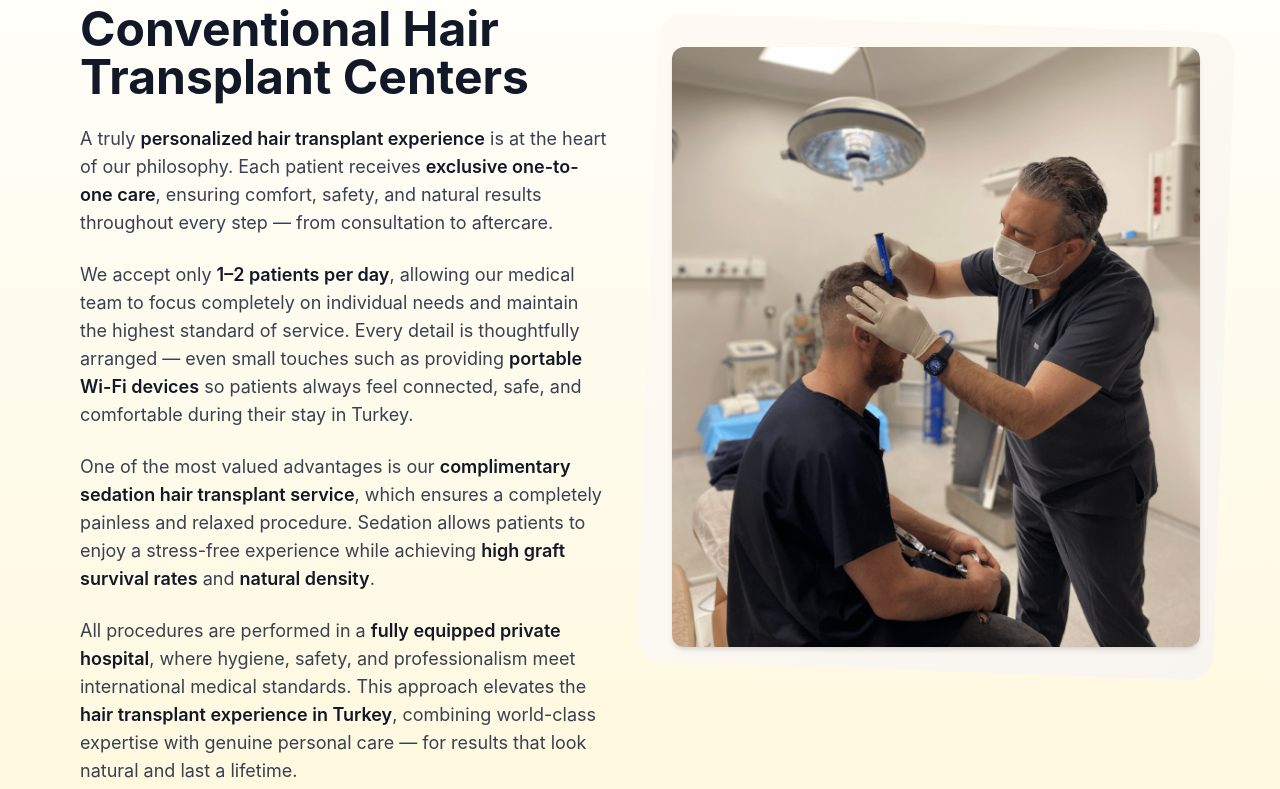
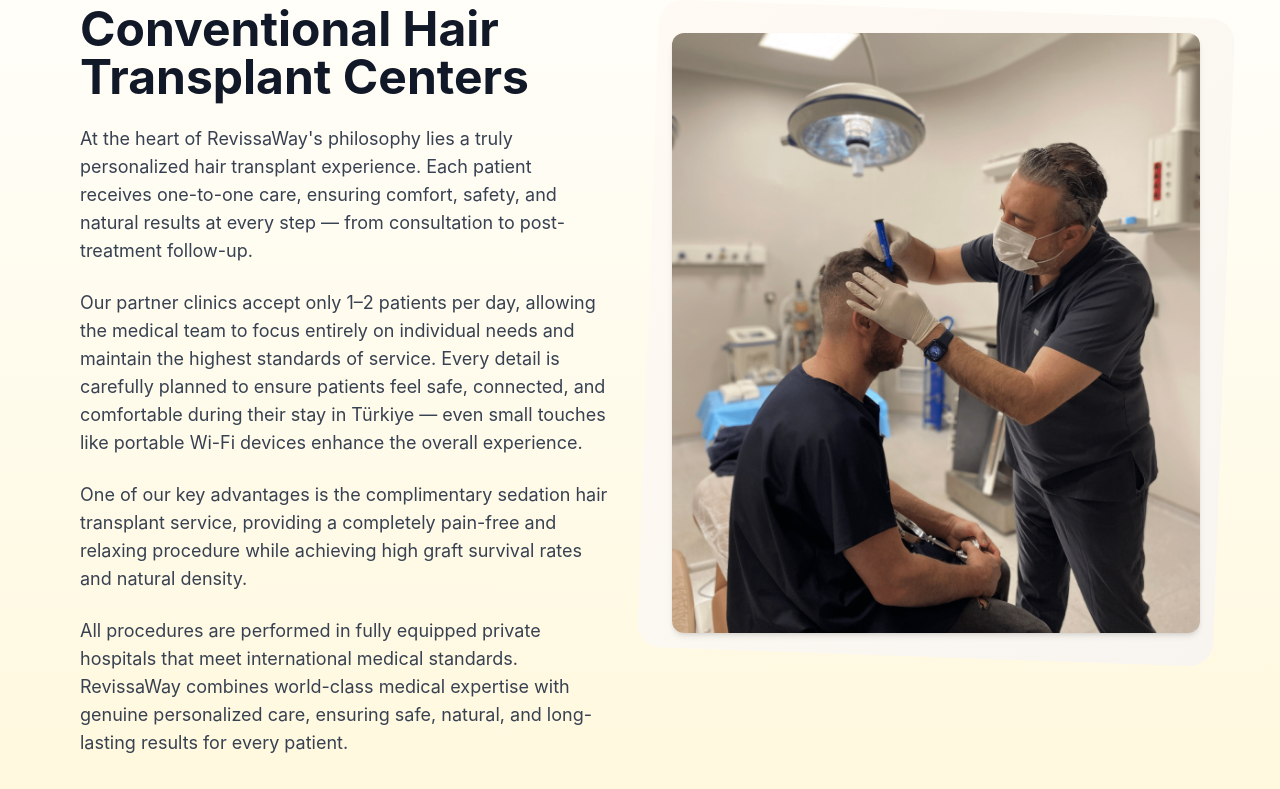
Before and after one commit to theunver/Revissaway, a Next.js app: page /hair-transplant in a window 1280 px wide. Shown: the part 1711-2500 px from the top of the page. Built offline with nearby package versions, Linux system fonts and the light colour scheme.

Commit message:
Update Hair Transplant clinic difference section text with refined content

```diff
--- a/app/hair-transplant/page.tsx
+++ b/app/hair-transplant/page.tsx
@@ -285,23 +285,21 @@ export default function HairTransplantPage() {
               </h2>
 
               <p className="text-base sm:text-lg text-gray-700 leading-relaxed">
-                A truly <strong className="text-gray-900 font-semibold">personalized hair transplant experience</strong> is at the heart of our philosophy.
-                Each patient receives <strong className="text-gray-900 font-semibold">exclusive one-to-one care</strong>, ensuring comfort, safety, and natural results throughout every step — from consultation to aftercare.
+                At the heart of RevissaWay's philosophy lies a truly personalized hair transplant experience.
+                Each patient receives one-to-one care, ensuring comfort, safety, and natural results at every step — from consultation to post-treatment follow-up.
               </p>
 
               <p className="text-base sm:text-lg text-gray-700 leading-relaxed">
-                We accept only <strong className="text-gray-900 font-semibold">1–2 patients per day</strong>, allowing our medical team to focus completely on individual needs and maintain the highest standard of service.
-                Every detail is thoughtfully arranged — even small touches such as providing <strong className="text-gray-900 font-semibold">portable Wi-Fi devices</strong> so patients always feel connected, safe, and comfortable during their stay in Turkey.
+                Our partner clinics accept only 1–2 patients per day, allowing the medical team to focus entirely on individual needs and maintain the highest standards of service. Every detail is carefully planned to ensure patients feel safe, connected, and comfortable during their stay in Türkiye — even small touches like portable Wi-Fi devices enhance the overall experience.
               </p>
 
               <p className="text-base sm:text-lg text-gray-700 leading-relaxed">
-                One of the most valued advantages is our <strong className="text-gray-900 font-semibold">complimentary sedation hair transplant service</strong>, which ensures a completely painless and relaxed procedure.
-                Sedation allows patients to enjoy a stress-free experience while achieving <strong className="text-gray-900 font-semibold">high graft survival rates</strong> and <strong className="text-gray-900 font-semibold">natural density</strong>.
+                One of our key advantages is the complimentary sedation hair transplant service, providing a completely pain-free and relaxing procedure while achieving high graft survival rates and natural density.
               </p>
 
               <p className="text-base sm:text-lg text-gray-700 leading-relaxed">
-                All procedures are performed in a <strong className="text-gray-900 font-semibold">fully equipped private hospital</strong>, where hygiene, safety, and professionalism meet international medical standards.
-                This approach elevates the <strong className="text-gray-900 font-semibold">hair transplant experience in Turkey</strong>, combining world-class expertise with genuine personal care — for results that look natural and last a lifetime.
+                All procedures are performed in fully equipped private hospitals that meet international medical standards.
+                RevissaWay combines world-class medical expertise with genuine personalized care, ensuring safe, natural, and long-lasting results for every patient.
               </p>
             </div>
 
```
